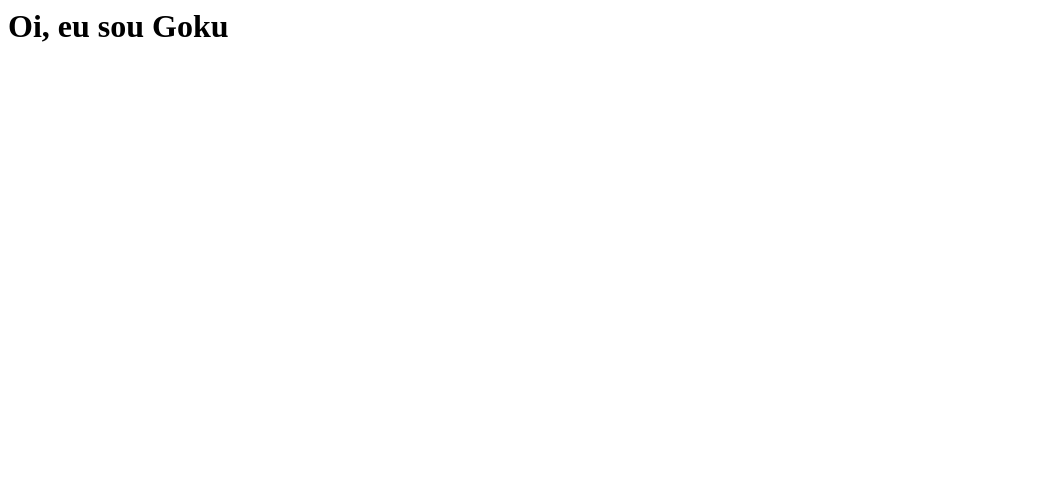
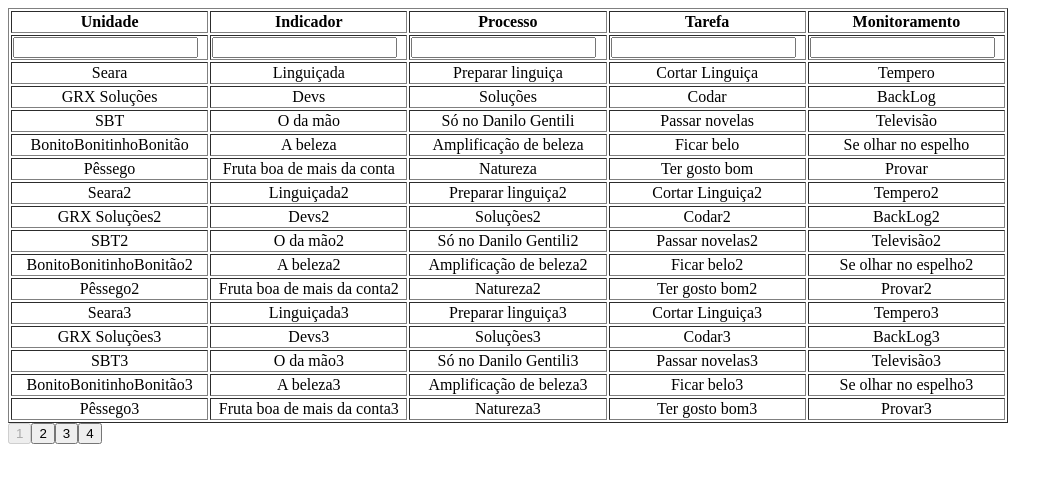
Before and after one commit to rjanovicci/dbj, a plain HTML site: page index.html in a window 1280 px wide. Shown: the whole page, without its empty margins (0-1063 px from the left). Drawn offline with Linux system fonts and the light colour scheme.

Commit message:
Update index.html

```diff
--- a/index.html
+++ b/index.html
@@ -1,4 +1,95 @@
 <html>
-  <head></head>
-  <body><h1>Oi, eu sou Goku</h1></body>
+    <head><title>dataTable</title></head>
+    <body>
+        <table border="1" width="1000">
+            <thead id="thead"></thead>
+            <tbody id="tbody"></tbody>
+        </table>
+        <div id="page-buttons"></div>
+
+        <script>
+            let dataTotal = [];
+            async function gerarTabela() {
+                let req = await fetch('https://rjanovicci.github.io/data/db.json');
+                dataTotal = await req.json();
+                if (dataTotal.length > 0) {
+                    var pageButtonQntd = dataTotal.length / 15;
+                    let data = dataTotal.slice(0, 15);
+
+                    for (let i = 0; i < pageButtonQntd; i++) {
+                        const pageButton = document.createElement("input");
+                        pageButton.type = "button";
+                        pageButton.id = 'page-btn-' + i;
+                        pageButton.className = 'page-btns';
+                        pageButton.value = i + 1;
+                        document.getElementById("page-buttons").appendChild(pageButton);
+                    }
+
+                    const pageButtons = document.querySelectorAll(".page-btns");
+                    pageButtons[0].setAttribute('disabled', 'true');
+                    pageButtons.forEach((e) => e.addEventListener('click', function(buttonAtual) {
+                        data = dataTotal.slice(buttonAtual.target.id.split('-')[2] * 15, buttonAtual.target.id.split('-')[2] * 15 + 15);
+                        pageButtons.forEach(e => e.removeAttribute('disabled'));
+                        buttonAtual.target.setAttribute('disabled', 'true');
+                        criaLinhas(data);
+                    }))
+
+                    const tHead = document.getElementById("thead");
+                    const tBody = document.getElementById("tbody");
+                    const criaColunas = (data) => {
+                        const colunas = Object.keys(data[0]);
+                        const trAtual = document.createElement("tr");
+                        const trInputs = document.createElement("tr");
+                        colunas.forEach((coluna, i) => {
+                            const tHeadColuna = document.createElement("th");
+                            tHeadColuna.width = "200";
+                            tHeadColuna.innerHTML = coluna;
+                            trAtual.appendChild(tHeadColuna);
+                            const inputTd = document.createElement("td");
+                            const input = document.createElement("input");
+                            input.type = "text";
+                            input.id = coluna;
+                            input.width = "200";
+                            input.className = "input-text";
+                            input.defaultValue = "";
+                            inputTd.appendChild(input);
+                            trInputs.appendChild(inputTd);
+                        }
+                        );
+                        tHead.appendChild(trAtual);
+                        tHead.appendChild(trInputs);
+                    };
+                    const criaLinhas = (data) => {
+                        tbody.innerHTML = "";
+                            data.forEach(linha => {
+                                const tBodyLinha = document.createElement("tr");
+                                Object.keys(linha).forEach(coluna => {
+                                    const tbodyColuna = document.createElement("td");
+                                    tbodyColuna.align = "center";
+                                    tbodyColuna.innerHTML = linha[coluna];
+                                    tBodyLinha.appendChild(tbodyColuna);
+                                }
+                                );
+                                tbody.appendChild(tBodyLinha);
+                            }
+                        );
+                    };
+                    criaColunas(data);
+                    criaLinhas(data);
+                    const inputsTexts = document.querySelectorAll('.input-text');
+                    inputsTexts.forEach((e) => e.addEventListener('keyup', function(inputAtual) {
+                        const value = inputAtual.target.value.toLowerCase();
+                        if (value.length > 0) {
+                            const { id } = inputAtual.target;
+                            const linhasFiltradas = data.filter(linha => linha[id].toLowerCase().includes(value));
+                            criaLinhas(linhasFiltradas);
+                        } else {
+                            criaLinhas(data);
+                        }
+                    }));
+                }
+            }
+            gerarTabela();
+        </script>
+    </body>
 </html>
```
